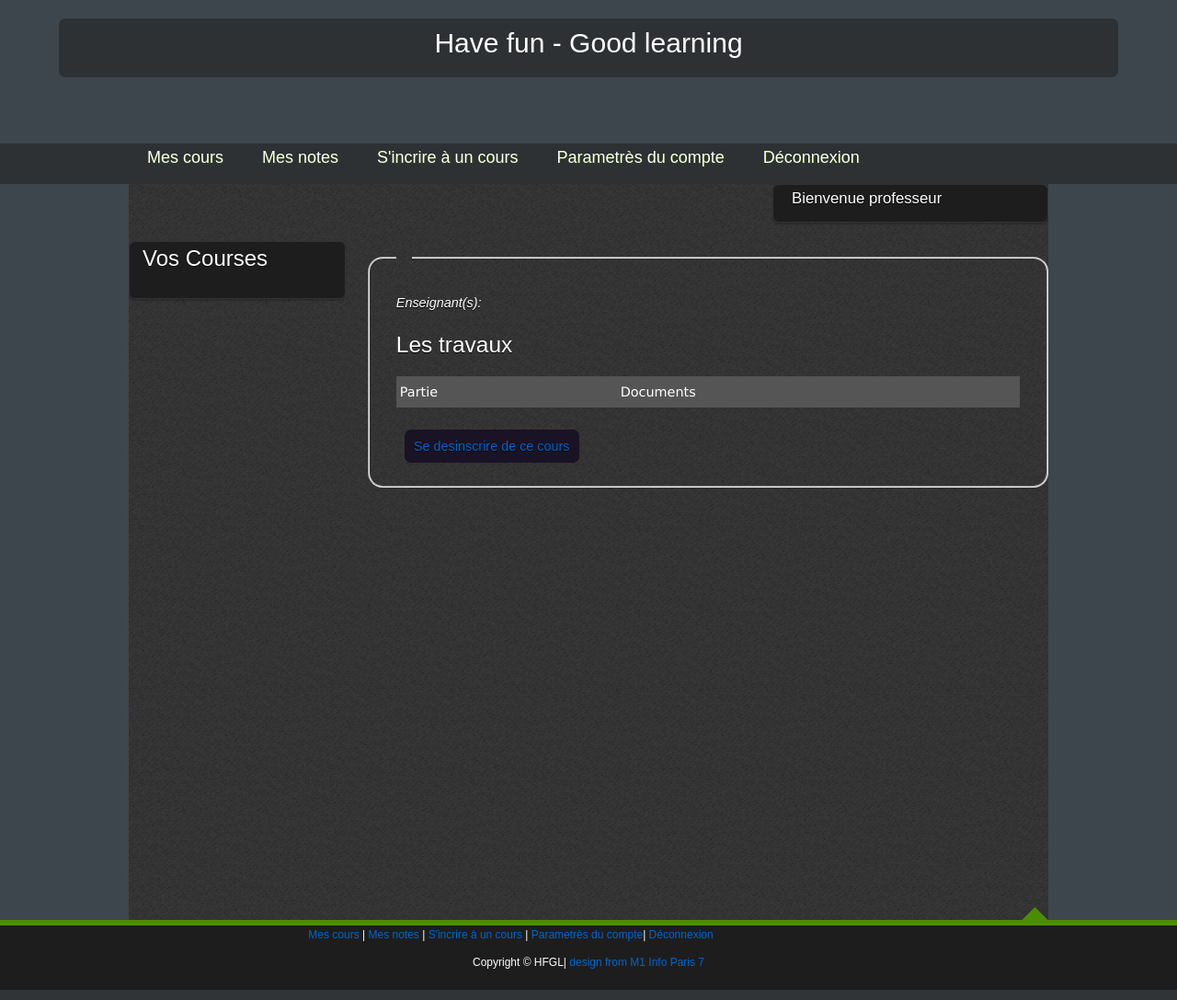
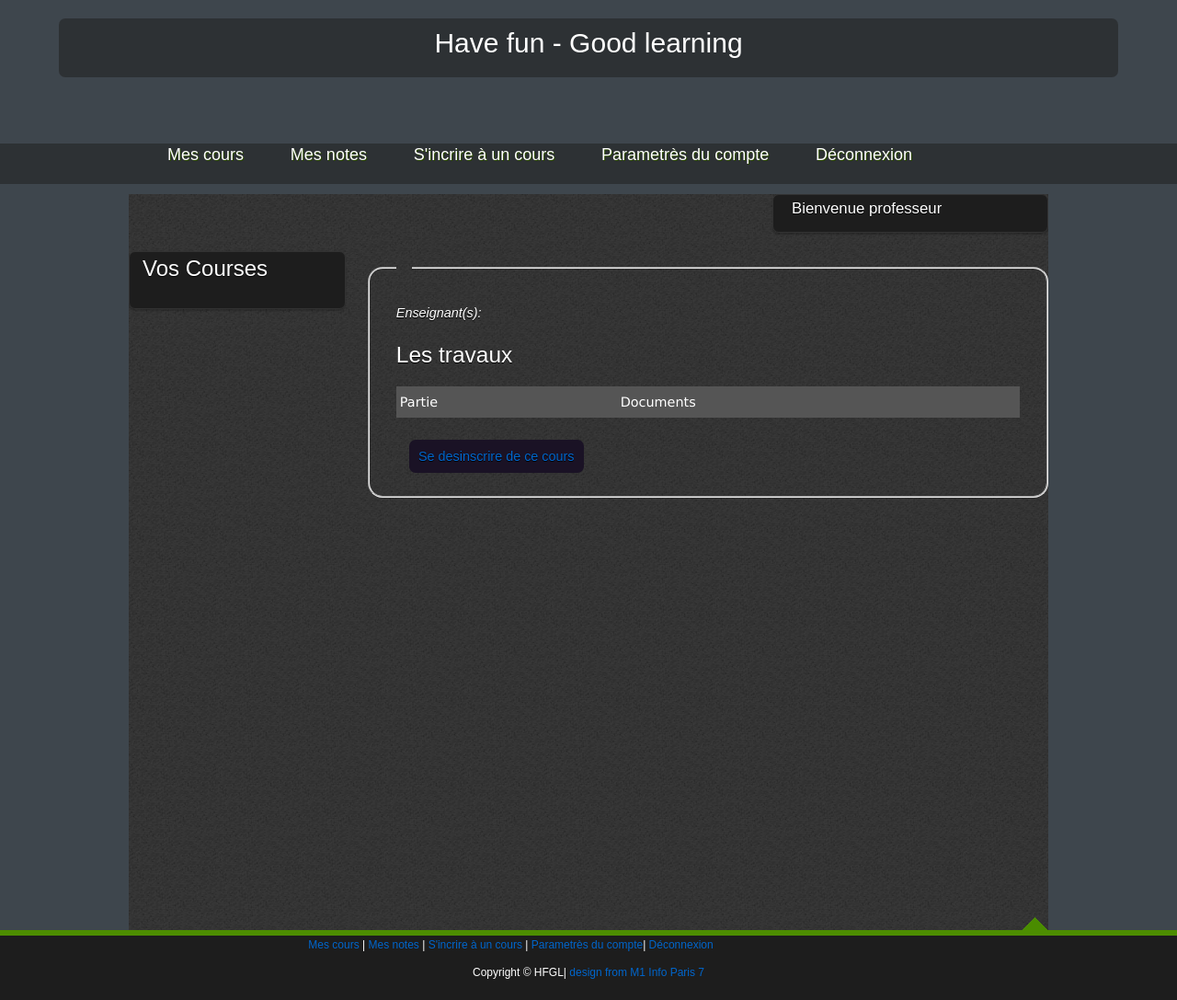
Before and after one commit to tsalmon/HFGL, a PHP site: the page made by src/application/views/student.php in a window 1280 px wide. Shown: the whole page at 92% size. Run offline with PHP 8.4, Linux system fonts and the light colour scheme; the template is opened without the code that fills it, so the values that code supplies are empty; some libraries are stand-ins or nearby versions; some web fonts are replaced.

Commit message:
board merge

```diff
--- a/src/public/css/board.css
+++ b/src/public/css/board.css
@@ -25,6 +25,15 @@ body {
   background: #3e464d;
   color: #FFF;
   width: 100%;
+}
+
+.chp{
+  padding: 25px;
+}
+
+.part{
+  padding-top: 15px;
+  padding-left: 15px;
 }
 
 p {
@@ -352,6 +361,7 @@ fieldset{
   font: 100% 'Droid Sans', arial;
   border: 0;
   padding: 10px;
+  margin: 5px;
   cursor: pointer;
   background: #1A1225;
   color: #FFF;
@@ -459,81 +469,7 @@ html body ul.sf-menu ul ul {
   margin: 0 0 0 220px;
 }
 
-/* Framework for proper showing/hiding/positioning */
-ul.sf-menu,ul.sf-menu * {
-  margin: 0;
-  padding: 0;
-}
 
-ul.sf-menu {
-  display: block;
-  position: relative;
-}
-
-ul.sf-menu li {
-  display: block;
-  list-style: none;
-  float: left;
-  position: relative;
-}
-
-ul.sf-menu li:hover {
-  visibility: inherit; /* fixes IE7 'sticky bug' */
-}
-
-ul.sf-menu a {
-  display: block;
-  position: relative;
-}
-
-ul.sf-menu ul {
-  position: absolute;
-  left: 0;
-  width: 150px;
-  top: auto;
-  left: -999999px;
-}
-
-ul.sf-menu ul a {
-  zoom: 1; /* IE6/7 fix */
-}
-
-ul.sf-menu ul li {
-  float: left; /* Must always be floated otherwise there will be a rogue 1px margin-bottom in IE6/7 */
-  width: 150px;
-}
-
-ul.sf-menu ul ul {
-  top: 0;
-  margin: 0 0 0 150px;
-}
-
-ul.sf-menu li:hover ul,ul.sf-menu li:focus ul,ul.sf-menu li.sf-hover ul,
-ul.sf-menu ul li:hover ul,ul.sf-menu ul li:focus ul,ul.sf-menu ul li.sf-hover ul,
-ul.sf-menu ul ul li:hover ul,ul.sf-menu ul ul li:focus ul,ul.sf-menu ul ul li.sf-hover ul,
-ul.sf-menu ul ul ul li:hover ul,ul.sf-menu ul ul ul li:focus ul,ul.sf-menu ul ul ul li.sf-hover ul {
-  left: auto;
-}
-
-ul.sf-menu li:hover ul ul,ul.sf-menu li:focus ul ul,ul.sf-menu li.sf-hover ul ul,
-ul.sf-menu ul li:hover ul ul,ul.sf-menu ul li:focus ul ul,ul.sf-menu ul li.sf-hover ul ul,
-ul.sf-menu ul ul li:hover ul ul,ul.sf-menu ul ul li:focus ul ul,ul.sf-menu ul ul li.sf-hover ul ul,
-ul.sf-menu ul ul ul li:hover ul ul,ul.sf-menu ul ul ul li:focus ul ul,ul.sf-menu ul ul ul li.sf-hover ul ul {
-  left: -999999px;
-}
-
-/* autoArrows CSS */
-span.sf-arrow {
-  width: 7px;
-  height: 7px;
-  position: absolute;
-  top: 20px;
-  right: 5px;
-  display: block;
-  background: url(../images/arrows-white.png) no-repeat 0 0;
-  overflow: hidden; /* making sure IE6 doesn't overflow and expand the box */
-  font-size: 1px;
-}
 
 ul ul span.sf-arrow {
   right: 10;
```
